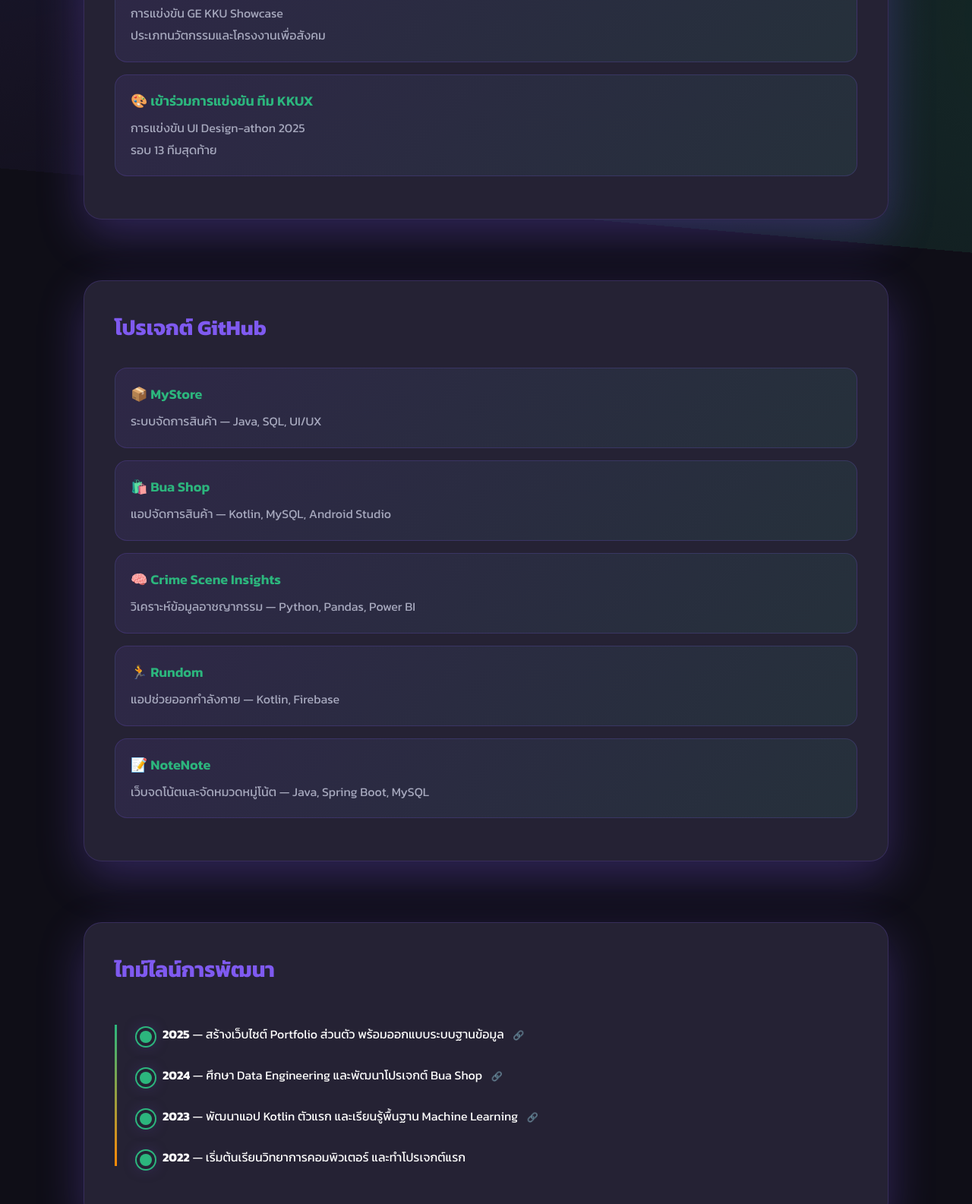
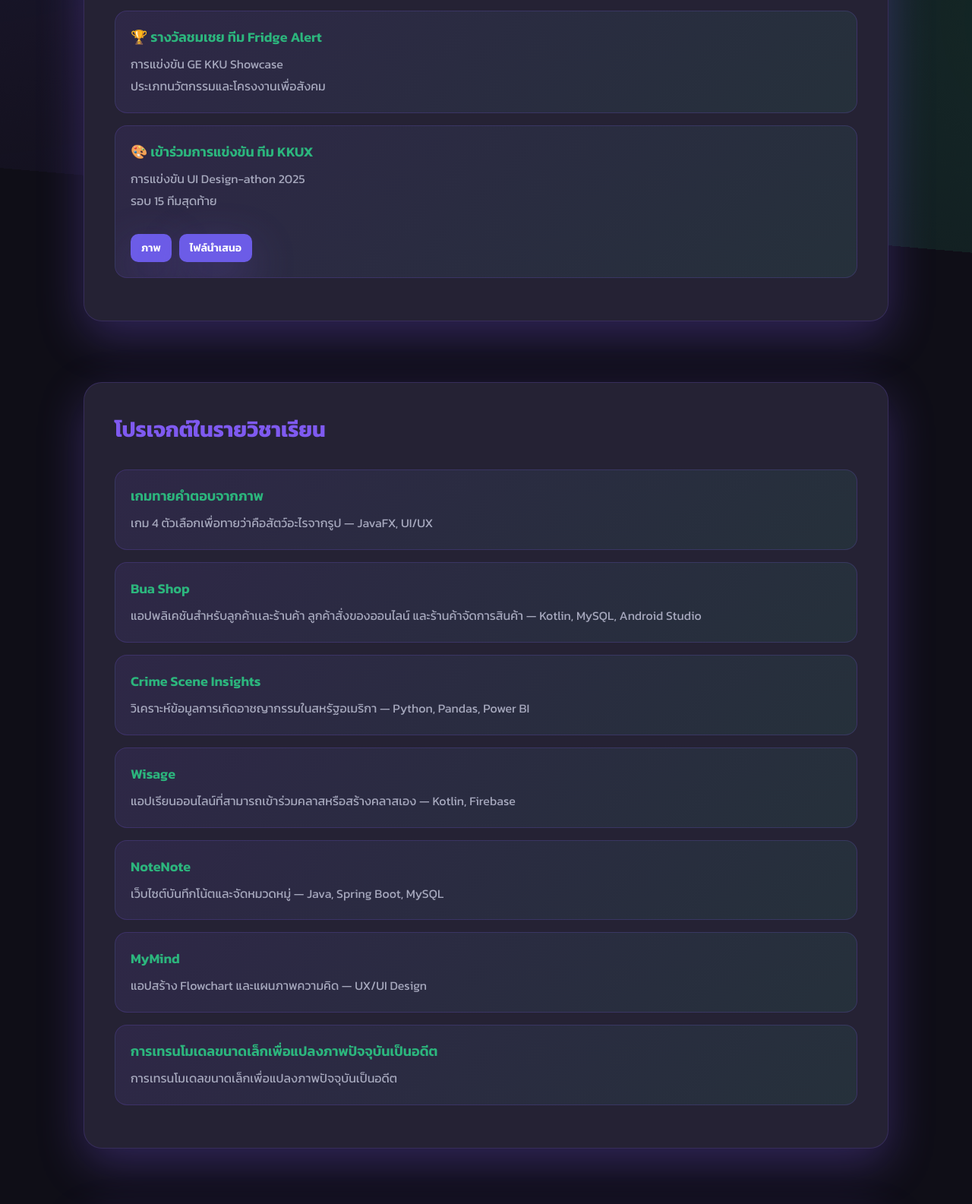
Before and after one commit to first88-jj/oonchira.github.io, a plain HTML site: page index.html in a window 1280 px wide. Shown: the part 872-2457 px from the top of the page at 76% size. Drawn offline with Linux system fonts and the light colour scheme.

Commit message:
Update index.html

```diff
--- a/index.html
+++ b/index.html
@@ -121,6 +121,35 @@
   .logo:hover::before{
     animation:shine 0.8s;
   }
+    .project-buttons {
+  margin-top: 10px;
+  display: flex;
+  gap: 10px;
+  flex-wrap: wrap;
+}
+
+.btn.small-btn {
+  padding: 8px 14px;
+  background: #6c5ce7;
+  color: white;
+  border-radius: 10px;
+  font-size: 14px;
+  text-decoration: none;
+  transition: .2s;
+}
+
+.btn.small-btn:hover {
+  background: #a29bfe;
+}
+.project-link {
+  text-decoration: none;
+  color: inherit;
+}
+
+.project {
+  cursor: pointer;
+}
+
 
   @keyframes shine{
     to{transform:translateX(100%)}
@@ -580,31 +609,94 @@
   <section id="competitions">
   <h2 class="section-title">การแข่งขัน</h2>
   <div class="projects">
+
      <div class="project">
       <h4>🏆 รางวัลรองชนะเลิศอันดับที่ 2 ทีม plz i need champ</h4>
-          <p>การแข่งขัน Krungsri UniVerse x Khonkean university Hackathon ภายใต้หัวข้อ TourTech Challeng</p>
+      <p>การแข่งขัน Krungsri UniVerse x Khonkean university Hackathon ภายใต้หัวข้อ TourTech Challenge</p>
+
+      <div class="project-buttons">
+        <a href="https://drive.google.com/drive/folders/1HlkVlTHoOgFJMOqbOv9L2f4jTXmoBreH?usp=drive_link" target="_blank" class="btn small-btn">รางวัล</a>
+        <a href="https://www.figma.com/community/file/1538824771760758807/tammpay" target="_blank" class="btn small-btn">ไฟล์</a>
       </div>
+    </div>
+
+    <a href="https://github.com/firsttmm/Firdge-Alert" target="_blank" class="project-link">
       <div class="project">
         <h4>🏆 รางวัลชมเชย ทีม Fridge Alert</h4>
         <p>การแข่งขัน GE KKU Showcase<br>ประเภทนวัตกรรมและโครงงานเพื่อสังคม</p>
       </div>
+    </a>
+
        <div class="project">
       <h4>🎨 เข้าร่วมการแข่งขัน ทีม KKUX</h4>
-          <p>การแข่งขัน UI Design-athon 2025<br>รอบ 13 ทีมสุดท้าย</p>
+      <p>การแข่งขัน UI Design-athon 2025<br>รอบ 15 ทีมสุดท้าย</p>
+
+      <div class="project-buttons">
+        <a href="https://drive.google.com/drive/folders/1IpgmDWwzXEo0aZl6ZxMZ7YLwobae5VqH?usp=drive_link" target="_blank" class="btn small-btn">ภาพ</a>
+        <a href="https://www.figma.com/community/file/1510094116850507868/kkux" target="_blank" class="btn small-btn">ไฟล์นำเสนอ</a>
       </div>
+    </div>
+
   </div>
 </section>
 
+
     <section id="projects">
-      <h2 class="section-title">โปรเจกต์ GitHub</h2>
+  <h2 class="section-title">โปรเจกต์ในรายวิชาเรียน</h2>
   <div class="projects">
-        <div class="project"><h4>📦 MyStore</h4><p>ระบบจัดการสินค้า — Java, SQL, UI/UX</p></div>
-        <div class="project"><h4>🛍️ Bua Shop</h4><p>แอปจัดการสินค้า — Kotlin, MySQL, Android Studio</p></div>
-        <div class="project"><h4>🧠 Crime Scene Insights</h4><p>วิเคราะห์ข้อมูลอาชญากรรม — Python, Pandas, Power BI</p></div>
-        <div class="project"><h4>🏃 Rundom</h4><p>แอปช่วยออกกำลังกาย — Kotlin, Firebase</p></div>
-        <div class="project"><h4>📝 NoteNote</h4><p>เว็บจดโน้ตและจัดหมวดหมู่โน้ต — Java, Spring Boot, MySQL</p></div>
+
+    <a href="https://drive.google.com/file/d/12fpJtjYFLNLgxqIXAyy6d6-HKzv6S74g/view?usp=sharing" target="_blank" class="project-link">
+      <div class="project">
+        <h4>เกมทายคำตอบจากภาพ</h4>
+        <p>เกม 4 ตัวเลือกเพื่อทายว่าคือสัตว์อะไรจากรูป — JavaFX, UI/UX</p>
+      </div>
+    </a>
+
+    <a href="https://github.com/First364600/BuaShop" target="_blank" class="project-link">
+      <div class="project">
+        <h4>Bua Shop</h4>
+        <p>แอปพลิเคชันสำหรับลูกค้าเเละร้านค้า ลูกค้าสั่งของออนไลน์ และร้านค้าจัดการสินค้า — Kotlin, MySQL, Android Studio</p>
+      </div>
+    </a>
+
+    <a href="https://github.com/Tsuki2548/Crime-Scene-Insights" target="_blank" class="project-link">
+      <div class="project">
+        <h4>Crime Scene Insights</h4>
+        <p>วิเคราะห์ข้อมูลการเกิดอาชญากรรมในสหรัฐอเมริกา — Python, Pandas, Power BI</p>
+      </div>
+    </a>
+
+    <a href="https://github.com/firsttmm/wisages" target="_blank" class="project-link">
+      <div class="project">
+        <h4>Wisage</h4>
+        <p>แอปเรียนออนไลน์ที่สามารถเข้าร่วมคลาสหรือสร้างคลาสเอง — Kotlin, Firebase</p>
+      </div>
+    </a>
+
+    <a href="https://github.com/Tsuki2548/TestNoteNote" target="_blank" class="project-link">
+      <div class="project">
+        <h4>NoteNote</h4>
+        <p>เว็บไซต์บันทึกโน้ตและจัดหมวดหมู่ — Java, Spring Boot, MySQL</p>
+      </div>
+    </a>
+
+    <a href="https://www.figma.com/community/file/1569983395626913235/mymind" target="_blank" class="project-link">
+      <div class="project">
+        <h4>MyMind</h4>
+        <p>แอปสร้าง Flowchart และแผนภาพความคิด — UX/UI Design</p>
+      </div>
+    </a>
+
+     <a href="https://www.canva.com/design/DAG0js4QPq8/oeKzcDxK0IctfMd9XA38Fw/view?utm_content=DAG0js4QPq8&utm_campaign=designshare&utm_medium=link2&utm_source=uniquelinks&utlId=h8cf0e0eee8" target="_blank" class="project-link">
+      <div class="project">
+        <h4>การเทรนโมเดลขนาดเล็กเพื่อแปลงภาพปัจจุบันเป็นอดีต</h4>
+        <p>การเทรนโมเดลขนาดเล็กเพื่อแปลงภาพปัจจุบันเป็นอดีต</p>
+      </div>
+    </a>
+
   </div>
 </section>
+
 
     <section id="timeline">
       <h2 class="section-title">ไทม์ไลน์การพัฒนา</h2>
@@ -628,8 +720,10 @@
     <section id="contact">
       <h2 class="section-title">ติดต่อ</h2>
       <div class="contact-info">
-        <p>📍 ขอนแก่น</p>
+         <p>Facebook: Oonchira Saenta</p>
+        <p>Line ID: 0951829184 </p>
         <p>📞 095-330-8944</p>
+        <p>Github: <a href="https://github.com/firsttmm" target="_blank">firsttmm</a></p>
         <p>✉️ <a href="mailto:3224oonchira@gmail.com">3224oonchira@gmail.com</a></p>
       </div>
     </section>
```
Lines whose indentation alone changed are shown as unchanged.
